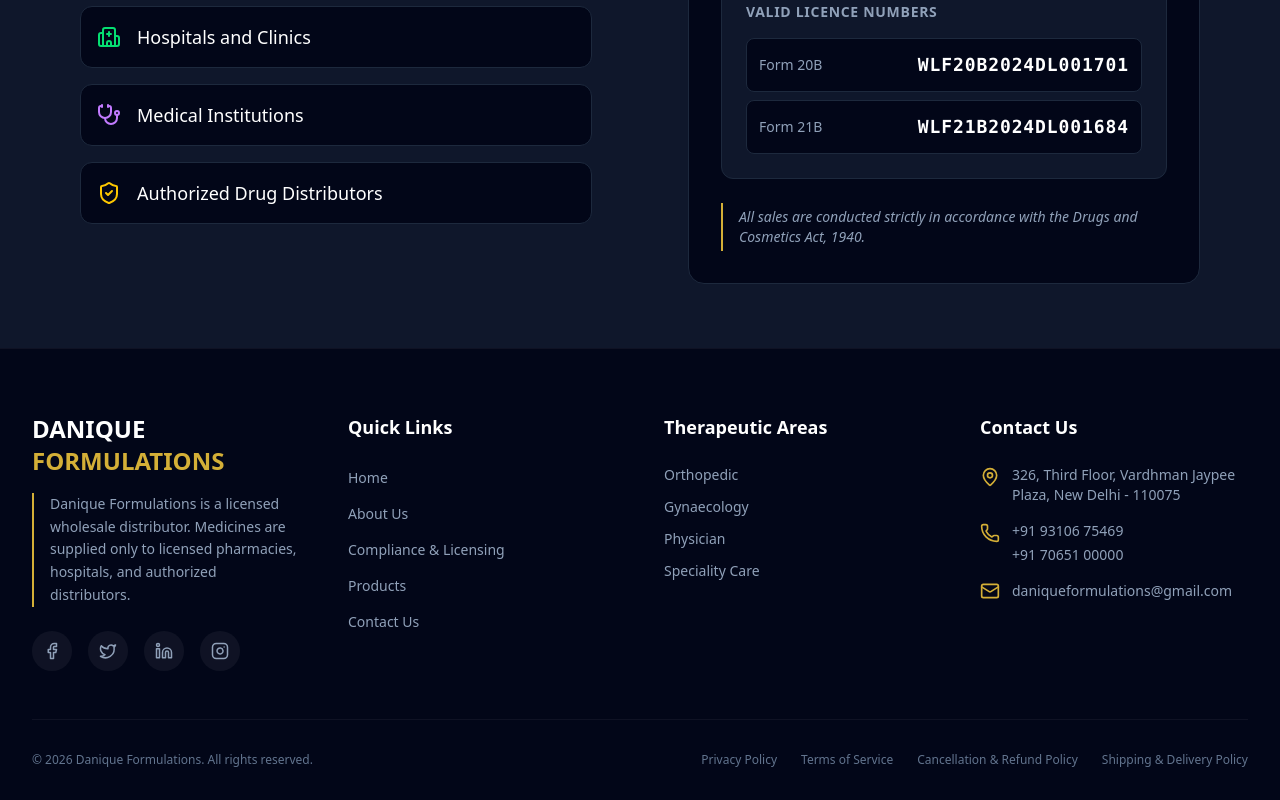
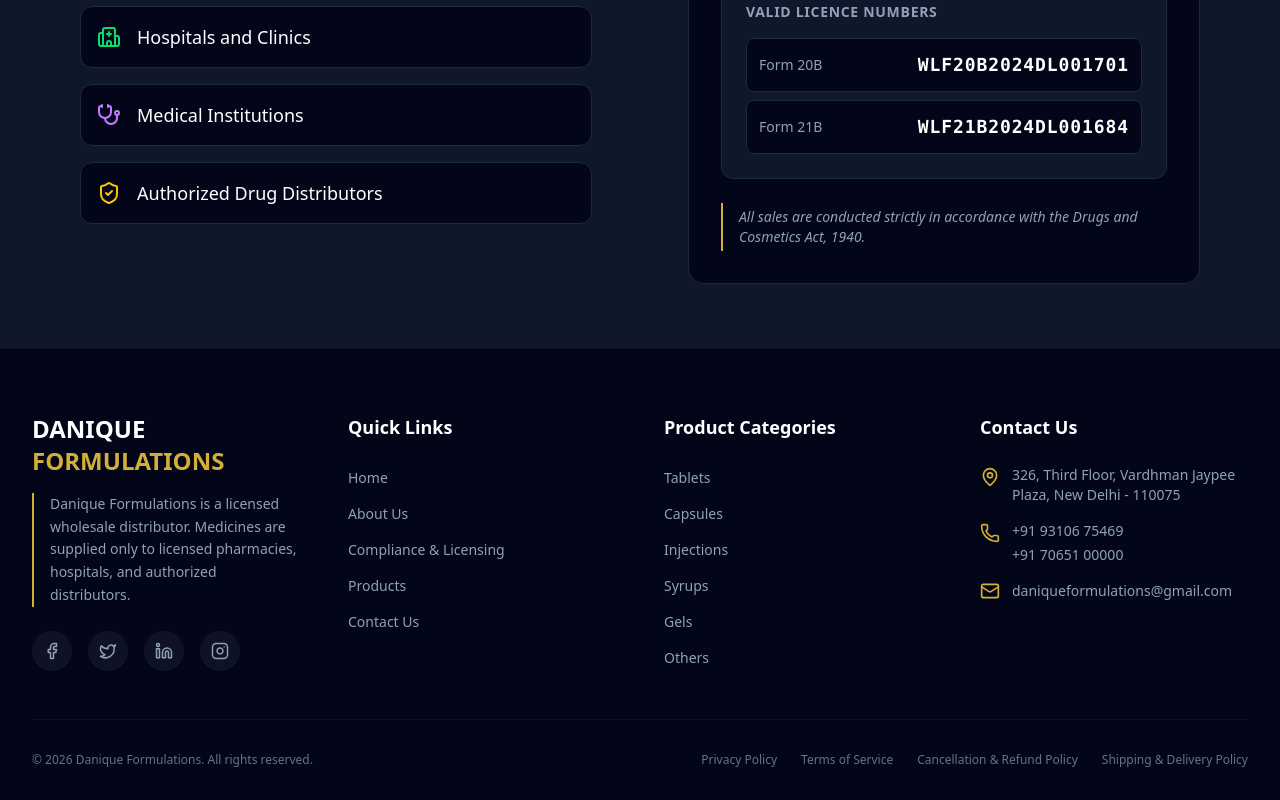
Before and after one commit to daniquepharma/pharma-website, a Next.js app: page / in a window 1280 px wide. Shown: the part 1147-1947 px from the top of the page. Built offline with nearby package versions, Linux system fonts and the light colour scheme; no server answers.

Commit message:
style: replace therapeutic areas in footer with actual product categories

```diff
--- a/src/components/Footer.tsx
+++ b/src/components/Footer.tsx
@@ -48,13 +48,15 @@
                         </ul>
                     </div>
 
-                    {/* Therapeutic Areas */}
+                    {/* Product Categories */}
                     <div>
-                        <h4 className="font-heading font-bold text-lg text-white mb-6">Therapeutic Areas</h4>
+                        <h4 className="font-heading font-bold text-lg text-white mb-6">Product Categories</h4>
                         <ul className="space-y-3">
-                            {["Orthopedic", "Gynaecology", "Physician", "Speciality Care"].map((item) => (
-                                <li key={item} className="text-slate-400 text-sm">
-                                    {item}
+                            {["Tablets", "Capsules", "Injections", "Syrups", "Gels", "Others"].map((item) => (
+                                <li key={item}>
+                                    <Link href={`/products?category=${item}`} className="text-slate-400 text-sm hover:text-primary transition-colors">
+                                        {item}
+                                    </Link>
                                 </li>
                             ))}
                         </ul>
```
